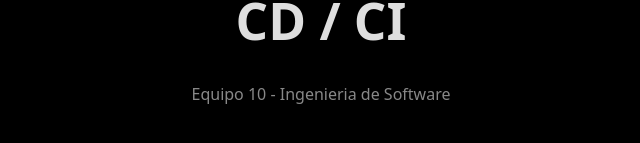
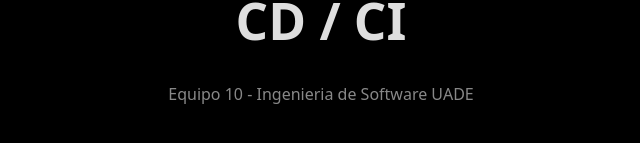
Before and after one commit to Augusto-FG/ci-cd-pipeline-demo, a React app: page / in a window 1280 px wide. Shown: the part 523-666 px from the top of the page, without its empty margins (319-959 px from the left). Built offline with nearby package versions, Linux system fonts and the light colour scheme; the HTML template or start-up script is replaced by a standard one.

Commit message:
test pipeline

```diff
--- a/src/App.tsx
+++ b/src/App.tsx
@@ -13,6 +13,7 @@
 
       <p className="subtitle-home">
         Equipo 10 - Ingenieria de Software
+        UADE
       </p>
     </>
   )
```
